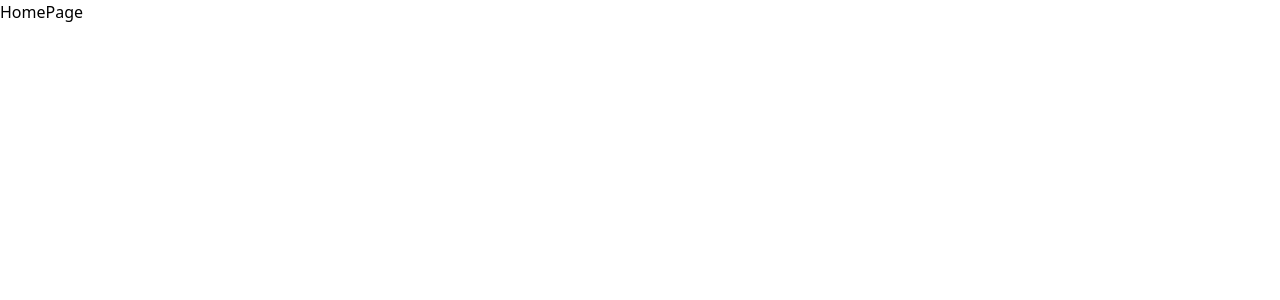
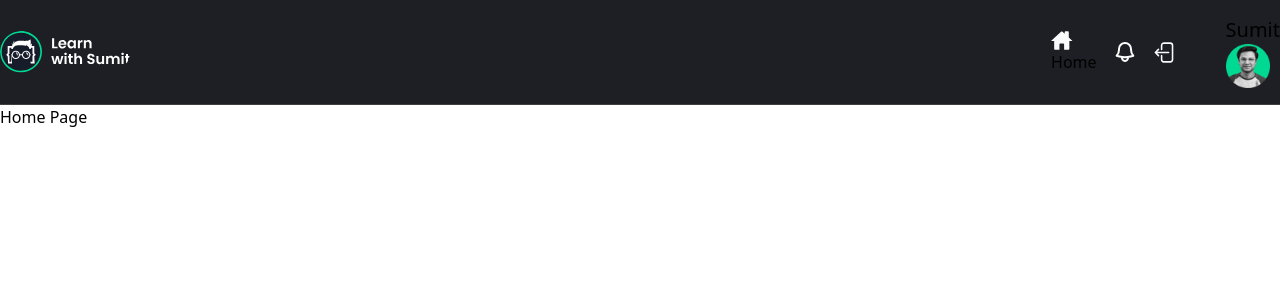
Before and after one commit to kaioumdev/FaceHook, a React (Vite) app: page / in a window 1280 px wide. Shown: the top 300 px of the page. Built offline with nearby package versions, Linux system fonts and the light colour scheme.

Commit message:
complete header component & logout button

```diff
--- /dev/null
+++ b/src/components/auth/LogOut.jsx
@@ -0,0 +1,15 @@
+import { useNavigate } from "react-router-dom";
+import Logout from "../../assets/icons/logout.svg";
+const LogOut = () => {
+    const navigate = useNavigate();
+    const handleLogout = () => {
+        navigate("/login");
+    }
+    return (
+        <button className="icon-btn" onClick={handleLogout}>
+            <img src={Logout} alt="Logout" />
+        </button>
+    )
+}
+
+export default LogOut
--- a/src/components/common/Header.jsx
+++ b/src/components/common/Header.jsx
@@ -5,32 +5,30 @@ import Home from "../../assets/icons/home.svg";
 import Notification from "../../assets/icons/notification.svg";
 import Logout from "../../assets/icons/logout.svg";
 import Avatar from "../../assets/images/avatars/avatar_1.png";
+import LogOut from '../auth/LogOut';
 
 const Header = () => {
     return (
         <nav className="sticky top-0 z-50 border-b border-[#3F3F3F] bg-[#1E1F24] py-4">
             <div className="container flex flex-col items-center justify-between gap-6 sm:flex-row">
-                <Link to="./index.html">
+                <Link to="/">
                     <img className="max-w-[100px] rounded-full lg:max-w-[130px]" src={Logo} />
                 </Link>
 
                 <div className="flex items-center space-x-4">
-                    <Link href="./index.html" className="btn-primary">
+                    <Link href="/" className="btn-primary">
                         <img src={Home} alt="Home" />
                         Home
                     </Link>
                     <button className="icon-btn">
                         <img src={Notification} alt="Notification" />
                     </button>
-                    <button className="icon-btn">
-                        <img src={Logout} alt="Logout" />
-                    </button>
-
-                    <button className="flex-center !ml-8 gap-3">
+                    <LogOut></LogOut>
+                    <Link to="/me" className="flex-center !ml-8 gap-3">
                         <span className="text-lg font-medium lg:text-xl">Sumit</span>
                         <img className="max-h-[32px] max-w-[32px] lg:max-h-[44px] lg:max-w-[44px]"
                             src={Avatar} alt="" />
-                    </button>
+                    </Link>
                 </div>
             </div>
         </nav>
--- a/src/pages/HomePage.jsx
+++ b/src/pages/HomePage.jsx
@@ -1,8 +1,12 @@
 import React from 'react'
+import Header from '../components/common/Header'
 
 const HomePage = () => {
     return (
-        <div>HomePage</div>
+        <div>
+            <Header></Header>
+            <p>Home Page</p>
+        </div>
     )
 }
 
```
